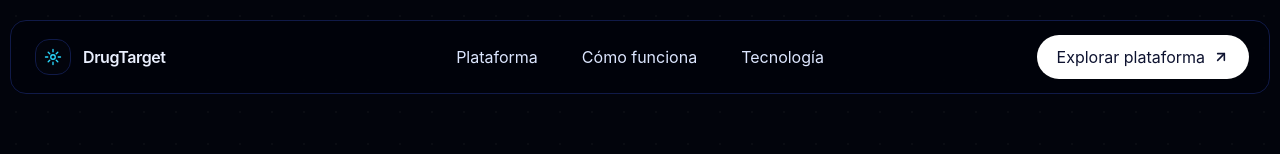
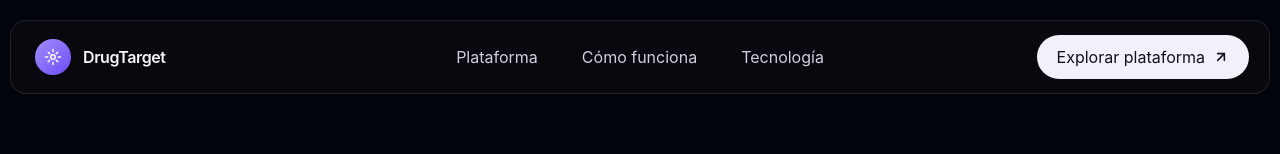
Before and after one commit to E-SalazarDev/drugtarget, a React (Vite) app in the folder frontend/: page / in a window 1280 px wide. Shown: the top 154 px of the page. Built offline with nearby package versions, Linux system fonts and the light colour scheme.

Commit message:
style: landing navbar with gradient logo and white CTA

```diff
--- a/frontend/src/features/landing/components/LandingNavbar.jsx
+++ b/frontend/src/features/landing/components/LandingNavbar.jsx
@@ -20,7 +20,7 @@ export default function LandingNavbar() {
       transition={{ duration: 0.7, ease: SOFT_EASE }}
       className="relative z-50 px-2.5 pb-2 pt-5"
     >
-      <nav className="relative flex items-center justify-between gap-6 rounded-2xl border border-[#101A48] bg-[#01030A]/80 px-5 py-3.5 backdrop-blur-xl">
+      <nav className="relative flex items-center justify-between gap-6 rounded-2xl border border-white/10 bg-[#0A0A10]/80 px-5 py-3.5 backdrop-blur-xl">
         {/* Logo */}
         <motion.a
           href="/"
@@ -29,13 +29,13 @@ export default function LandingNavbar() {
           transition={{ duration: 0.6, delay: 0.1, ease: SOFT_EASE }}
           className="group relative z-10 flex items-center gap-3 pl-1"
         >
-          <div className="relative flex h-9 w-9 items-center justify-center rounded-lg border border-[#101A48] bg-[#02040C]">
+          <div className="relative flex h-9 w-9 items-center justify-center rounded-xl bg-linear-to-br from-[#A48BFF] to-[#6D4AF2]">
             <svg
               viewBox="0 0 24 24"
-              className="h-4.5 w-4.5 text-[#29D9FF] transition-transform duration-500 group-hover:rotate-90"
+              className="h-4.5 w-4.5 text-white transition-transform duration-500 group-hover:rotate-90"
               fill="none"
               stroke="currentColor"
-              strokeWidth="1.8"
+              strokeWidth="1.9"
               strokeLinecap="round"
               strokeLinejoin="round"
             >
@@ -43,7 +43,7 @@ export default function LandingNavbar() {
               <path d="M12 2v3M12 19v3M2 12h3M19 12h3M5.6 5.6l2.1 2.1M16.3 16.3l2.1 2.1M5.6 18.4l2.1-2.1M16.3 7.7l2.1-2.1" />
             </svg>
           </div>
-          <span className="text-[16px] font-semibold tracking-tight text-[#EAF0FF]">
+          <span className="text-[16px] font-semibold tracking-tight text-[#F6F6FB]">
             DrugTarget
           </span>
         </motion.a>
@@ -63,11 +63,10 @@ export default function LandingNavbar() {
             >
               <a
                 href={link.href}
-                className="group relative inline-flex items-center justify-center rounded-full px-5 py-2 text-[14px] font-medium text-[#DCE6FF] transition-colors duration-300 hover:text-white"
+                className="group relative inline-flex items-center justify-center rounded-full px-5 py-2 text-[14px] font-medium text-[#D0CFE0] transition-colors duration-300 hover:text-white"
               >
                 <span className="relative z-10">{link.label}</span>
-                {/* Subrayado cian que aparece en hover */}
-                <span className="pointer-events-none absolute bottom-1 left-5 right-5 h-px origin-left scale-x-0 bg-[#29D9FF] transition-transform duration-500 ease-[cubic-bezier(0.22,1,0.36,1)] group-hover:scale-x-100" />
+                <span className="pointer-events-none absolute bottom-1 left-5 right-5 h-px origin-left scale-x-0 bg-[#CABEFF] transition-transform duration-500 ease-[cubic-bezier(0.22,1,0.36,1)] group-hover:scale-x-100" />
               </a>
             </motion.li>
           ))}
@@ -85,11 +84,11 @@ export default function LandingNavbar() {
             whileHover={{ scale: 1.03, y: -1 }}
             whileTap={{ scale: 0.97 }}
             transition={{ type: "spring", stiffness: 400, damping: 24 }}
-            className="group hidden items-center gap-2 rounded-full bg-white px-5 py-2.5 text-[14px] font-semibold text-[#0E1330] transition-colors duration-300 hover:bg-[#DCE6FF] sm:inline-flex"
+            className="group hidden items-center gap-2 rounded-full bg-[#F2F1FA] px-5 py-2.5 text-[14px] font-semibold text-[#12101F] transition-colors duration-300 hover:bg-white sm:inline-flex"
           >
             Explorar plataforma
             <ArrowUpRight
-              className="h-4 w-4 transition-transform duration-300 group-hover:translate-x-0.5 group-hover:-translate-y-0.5"
+              className="h-4 w-4 transition-transform duration-300 group-hover:-translate-y-0.5 group-hover:translate-x-0.5"
               strokeWidth={2.4}
             />
           </motion.a>
@@ -97,7 +96,7 @@ export default function LandingNavbar() {
           <button
             type="button"
             onClick={() => setOpen((v) => !v)}
-            className="flex h-9 w-9 items-center justify-center rounded-full border border-[#101A48] bg-[#02040C] text-[#EAF0FF] md:hidden"
+            className="flex h-9 w-9 items-center justify-center rounded-full border border-white/15 bg-white/5 text-[#F6F6FB] md:hidden"
             aria-label="Menú"
           >
             {open ? <X className="h-5 w-5" /> : <Menu className="h-5 w-5" />}
@@ -113,7 +112,7 @@ export default function LandingNavbar() {
             animate={{ opacity: 1, y: 0 }}
             exit={{ opacity: 0, y: -8 }}
             transition={{ duration: 0.3, ease: SOFT_EASE }}
-            className="absolute left-2.5 right-2.5 top-full z-50 mt-2 rounded-2xl border border-[#101A48] bg-[#01030A]/95 p-4 backdrop-blur-xl md:hidden"
+            className="absolute left-2.5 right-2.5 top-full z-50 mt-2 rounded-2xl border border-white/10 bg-[#0A0A10]/95 p-4 backdrop-blur-xl md:hidden"
           >
             <ul className="flex flex-col gap-1">
               {links.map((link, i) => (
@@ -130,7 +129,7 @@ export default function LandingNavbar() {
                   <a
                     href={link.href}
                     onClick={() => setOpen(false)}
-                    className="block rounded-lg px-4 py-3 text-[15px] font-medium text-[#DCE6FF] transition-colors hover:bg-[#29D9FF]/5 hover:text-white"
+                    className="block rounded-lg px-4 py-3 text-[15px] font-medium text-[#D0CFE0] transition-colors hover:bg-white/5 hover:text-white"
                   >
                     {link.label}
                   </a>
@@ -148,7 +147,7 @@ export default function LandingNavbar() {
                 <a
                   href="/app"
                   onClick={() => setOpen(false)}
-                  className="mt-2 flex items-center justify-center gap-2 rounded-full bg-white px-5 py-3 text-[14px] font-semibold text-[#0E1330]"
+                  className="mt-2 flex items-center justify-center gap-2 rounded-full bg-[#F2F1FA] px-5 py-3 text-[14px] font-semibold text-[#12101F]"
                 >
                   Explorar plataforma
                   <ArrowUpRight className="h-4 w-4" strokeWidth={2.4} />
```
